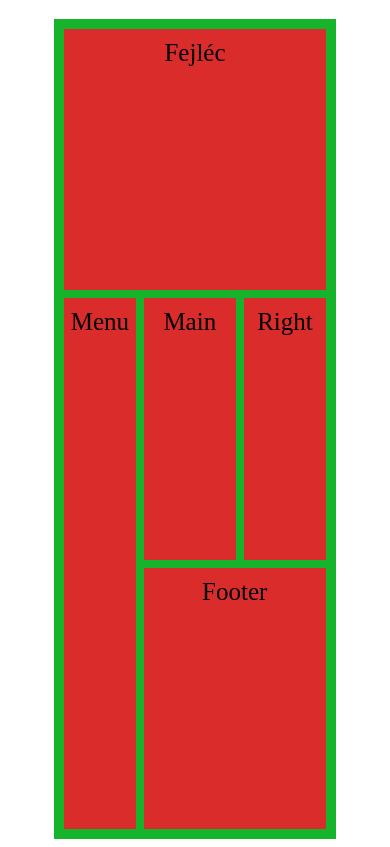
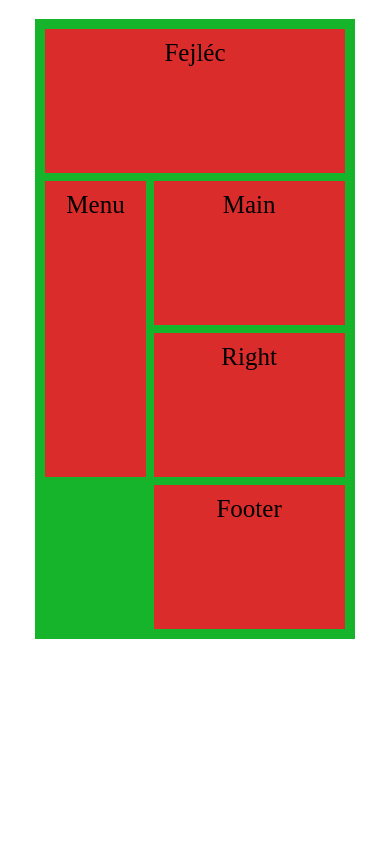
Before and after one commit to thespekky/css_grid_layout, a plain HTML site: page layout2/index.html in a window 390 px wide. Shown: the part 61-908 px from the top of the page. After the commit the page ends 844 px from the top, so only its background shows below. Drawn offline with Linux system fonts and the light colour scheme.

Commit message:
törés pont beéllítása

```diff
--- a/layout2/style.css
+++ b/layout2/style.css
@@ -20,8 +20,8 @@ grid-area: 3/2/4/7;
 }
 .grid-container{
     display: grid;
-    width: 70%;
-    height: 800px;
+    width: 80%;
+    height: 600px;
     margin: 0 auto;
    /*
     grid-template-columns: 2fr 2fr 1fr;
@@ -45,3 +45,26 @@ h1
 {
     text-align: center;
 }
+@media (max-width: 500px)
+{
+.item1
+{
+grid-area: 1/1/2/5;
+}
+.item2
+{
+grid-area: 2/1/4/2;
+}
+.item3
+{
+grid-area: 2/2/3/5;
+}
+.item4
+{
+grid-area: 3/2/4/5;
+}
+.item5
+{
+grid-area: 4/2/5/5;
+}
+}
```
